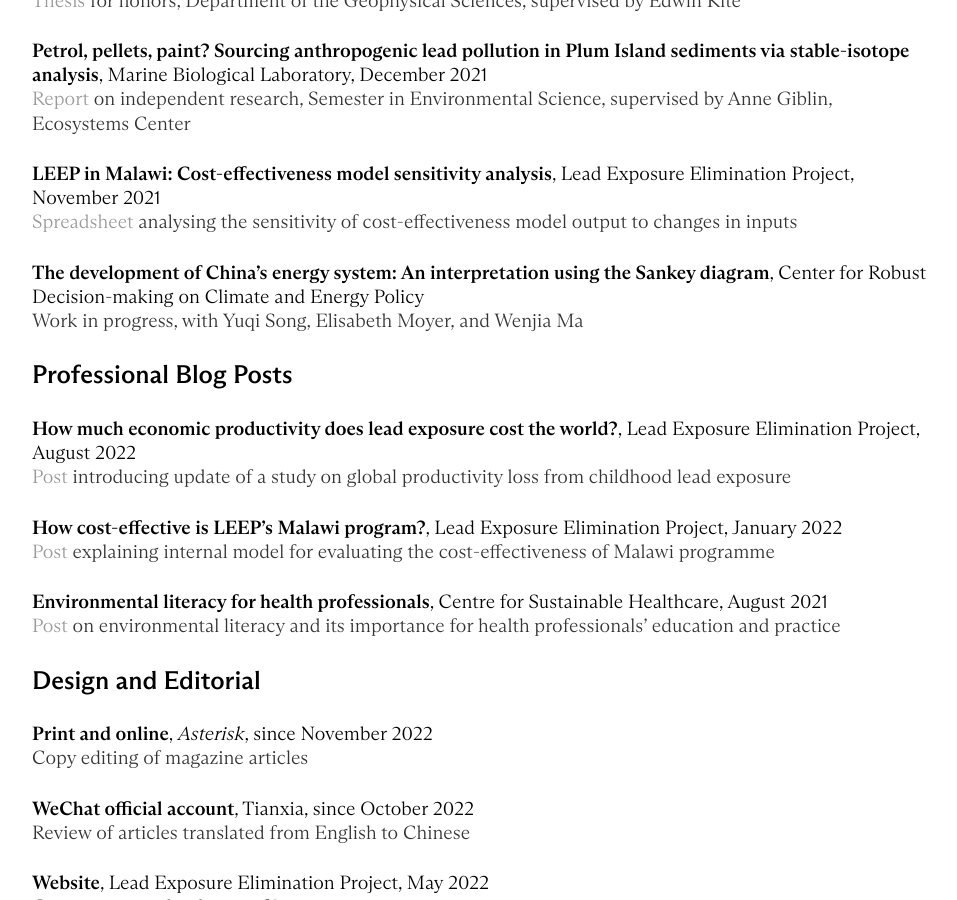
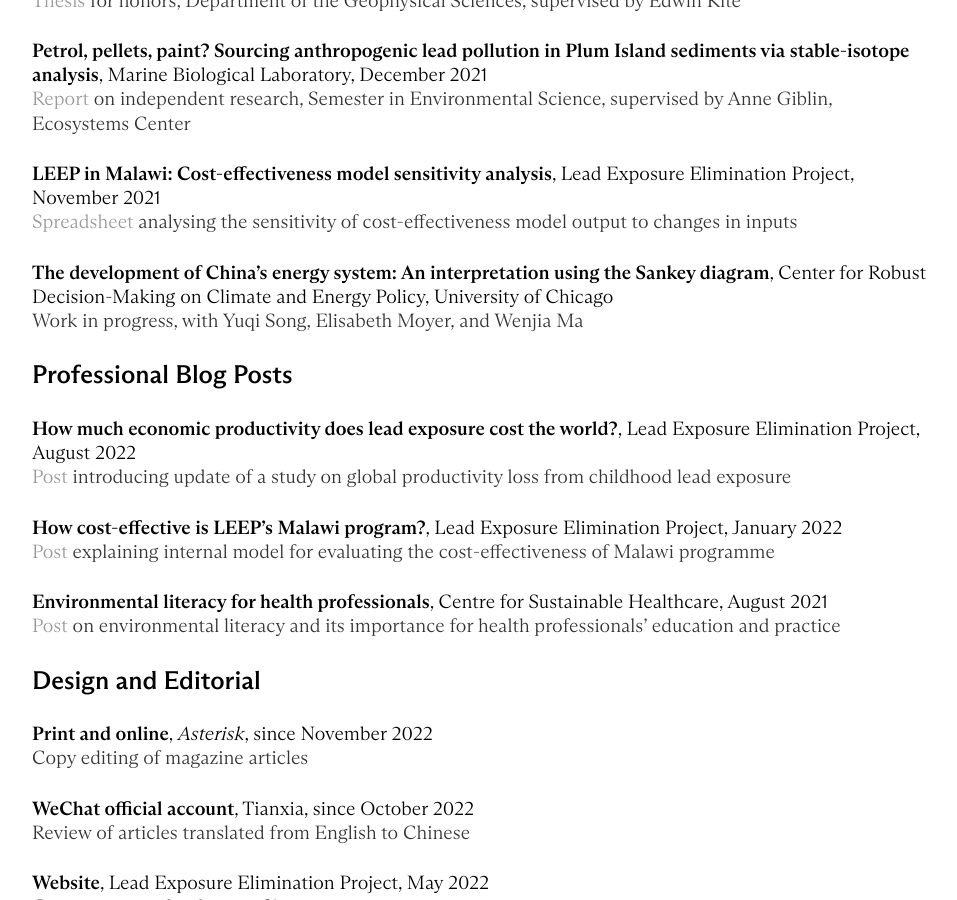
Before and after one commit to y-james-hu/y-james-hu.github.io, a Jekyll site: the page built from projects/index.html, in a window 1280 px wide and 900 px high, scrolled down 1013 px. Shown: the whole window, without its empty margins (160-1117 px from the left). Built offline with Jekyll 4.4.1, drawn with Linux system fonts in a browser that asks for light colours.

Commit message:
Update index.html

```diff
--- a/projects/index.html
+++ b/projects/index.html
@@ -33,7 +33,7 @@
       <h4 style="margin-left: 0px">LEEP in Malawi: Cost-effectiveness model sensitivity analysis<span style="font-weight:normal">, Lead Exposure Elimination Project, November 2021</span></h4>
       <p style="margin-left: 0px"><a href = "https://docs.google.com/spreadsheets/d/1U2zACVqx7oGvMF7_BJeP5dbBAhpT6v0E1zLIDxdxOUA/edit?usp=sharing">Spreadsheet</a> analysing the sensitivity of cost-effectiveness model output to changes in inputs</p>
 
-      <h4 style="margin-left: 0px">The development of China’s energy system: An interpretation using the Sankey diagram<span style="font-weight:normal">, Center for Robust Decision-making on Climate and Energy Policy</span></h4>
+      <h4 style="margin-left: 0px">The development of China’s energy system: An interpretation using the Sankey diagram<span style="font-weight:normal">, Center for Robust Decision-Making on Climate and Energy Policy, University of Chicago</span></h4>
       <p style="margin-left: 0px">Work in progress, with Yuqi Song, Elisabeth Moyer, and Wenjia Ma</p>
 
   <h3 style="margin-left: 0px">Professional Blog Posts</h2>
```
